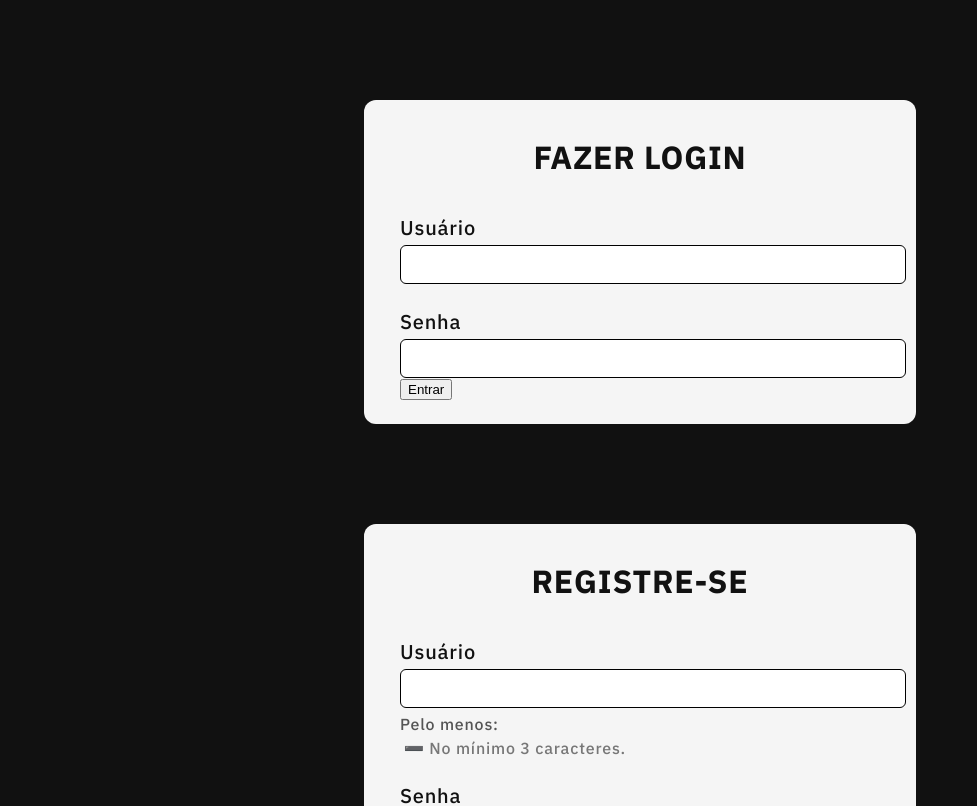
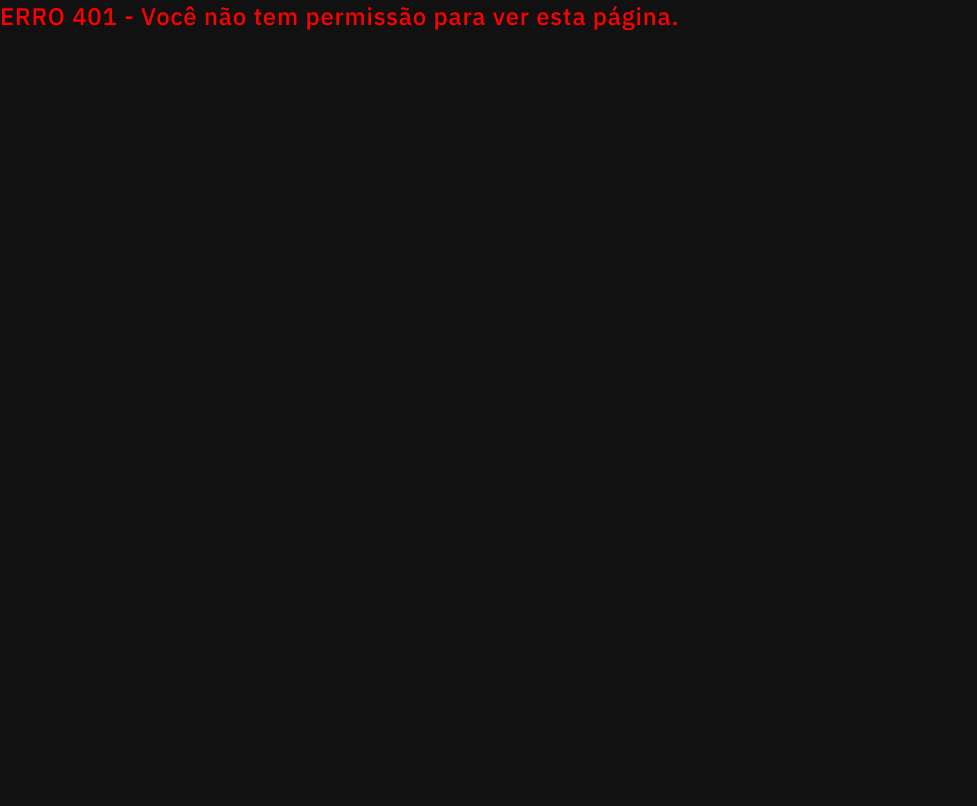
Before and after one commit to filipegallodev/banco-digital, a React (Vite) app in the folder frontend/: page /home in a window 1280 px wide. Shown: the top 806 px of the page, without its empty margins (0-977 px from the left). Built offline with nearby package versions, Linux system fonts and the light colour scheme.

Commit message:
feat: simple navigation / user authentication / only authenticated user access /home

```diff
--- a/frontend/src/App.tsx
+++ b/frontend/src/App.tsx
@@ -1,13 +1,38 @@
 import React from "react";
 import LoginScreen from "./components/Login/LoginScreen";
 import RegisterScreen from "./components/Register/RegisterScreen";
+import { BrowserRouter, Routes, Route } from "react-router-dom";
+import FirstScreen from "./components/FirstScreen/FirstScreen";
+import HomeScreen from "./components/HomeScreen/HomeScreen";
 
 function App() {
+  const [token, setToken] = React.useState(null);
+
+  React.useEffect(() => {
+    const local = sessionStorage.getItem("login");
+    if (local !== null) {
+      const login = JSON.parse(local);
+      setToken(login.token);
+    }
+  }, []);
+
   return (
-    <React.Fragment>
-      <LoginScreen />
-      <RegisterScreen />
-    </React.Fragment>
+    <BrowserRouter>
+      <Routes>
+        {token ? (
+          <Route path="/" element={<HomeScreen />} />
+        ) : (
+          <Route path="/" element={<FirstScreen />} />
+        )}
+        <Route path="login" element={<LoginScreen />} />
+        <Route path="register" element={<RegisterScreen />} />
+        <Route path="home" element={<HomeScreen />} />
+        <Route
+          path="*"
+          element={<div>ERRO 404 - Página não encontrada.</div>}
+        />
+      </Routes>
+    </BrowserRouter>
   );
 }
 
--- /dev/null
+++ b/frontend/src/components/FirstScreen/FirstScreen.tsx
@@ -0,0 +1,13 @@
+import React from "react";
+import { NavLink } from "react-router-dom";
+
+const FirstScreen = () => {
+  return (
+    <nav>
+      <NavLink to="login">Entrar</NavLink>
+      <NavLink to="register">Registrar</NavLink>
+    </nav>
+  );
+};
+
+export default FirstScreen;
--- /dev/null
+++ b/frontend/src/components/HomeScreen/HomeScreen.css
@@ -0,0 +1,13 @@
+@charset "UTF-8";
+
+.home-screen {
+  background-color: #f5f5f5;
+  width: 100vw;
+  height: 100vh;
+}
+
+.unauthorized-access {
+  color: #f00;
+  font-weight: 500;
+  font-size: 1.5rem;
+}
--- /dev/null
+++ b/frontend/src/components/HomeScreen/HomeScreen.tsx
@@ -0,0 +1,26 @@
+import React from "react";
+
+import "./HomeScreen.css";
+
+const HomeScreen = () => {
+  const [token, setToken] = React.useState(null);
+
+  React.useEffect(() => {
+    const local = sessionStorage.getItem("login");
+    if (local !== null) {
+      const login = JSON.parse(local);
+      setToken(login.token);
+    }
+  }, []);
+
+  if (token) {
+    return <div className="home-screen">Token existe!</div>;
+  }
+  return (
+    <div className="unauthorized-access">
+      ERRO 401 - Você não tem permissão para ver esta página.
+    </div>
+  );
+};
+
+export default HomeScreen;
--- a/frontend/src/components/Login/LoginForm.tsx
+++ b/frontend/src/components/Login/LoginForm.tsx
@@ -1,5 +1,6 @@
 import React from "react";
 import axios from "axios";
+import { useNavigate } from "react-router-dom";
 
 const SERVER_LOGIN_URL = "https://ng-cash-app-production.up.railway.app/login";
 const LOCAL_LOGIN_URL = "http://localhost:3333/login";
@@ -10,6 +11,8 @@ const LoginForm = () => {
 
   const [loginStatus, setLoginStatus] = React.useState(false);
   const [authorizationToken, setAuthorizationToken] = React.useState("");
+
+  const navigate = useNavigate();
 
   // Obtém o username digitado pelo usuário
   function verifyUsername({ target }: any) {
@@ -44,6 +47,7 @@ const LoginForm = () => {
       "login",
       JSON.stringify({ status: loginStatus, token: authorizationToken })
     );
+    navigate("/home");
   }, [loginStatus, authorizationToken]);
 
   return (
--- a/frontend/src/components/Login/LoginScreen.tsx
+++ b/frontend/src/components/Login/LoginScreen.tsx
@@ -1,4 +1,5 @@
 import React from "react";
+import { NavLink } from "react-router-dom";
 import LoginForm from "./LoginForm";
 
 import "./LoginScreen.css";
@@ -6,6 +7,9 @@ import "./LoginScreen.css";
 const LoginScreen = () => {
   return (
     <div className="login-container">
+      <NavLink to="/" end>
+        Voltar
+      </NavLink>
       <h1 className="primary-title">FAZER LOGIN</h1>
       <LoginForm />
     </div>
--- a/frontend/src/components/Register/RegisterScreen.css
+++ b/frontend/src/components/Register/RegisterScreen.css
@@ -108,6 +108,7 @@ span {
 }
 
 body {
+  margin: 0;
   background-color: #111;
   font-family: "IBM Plex Sans", sans-serif;
   color: #111;
--- a/frontend/src/components/Register/RegisterScreen.tsx
+++ b/frontend/src/components/Register/RegisterScreen.tsx
@@ -1,4 +1,5 @@
 import React from "react";
+import { NavLink } from "react-router-dom";
 import RegisterForm from "./RegisterForm";
 
 import "./RegisterScreen.css";
@@ -6,6 +7,9 @@ import "./RegisterScreen.css";
 const RegisterScreen = () => {
   return (
     <div className="register-container">
+      <NavLink to="/" end>
+        Voltar
+      </NavLink>
       <h1 className="primary-title">Registre-se</h1>
       <RegisterForm />
     </div>
```
